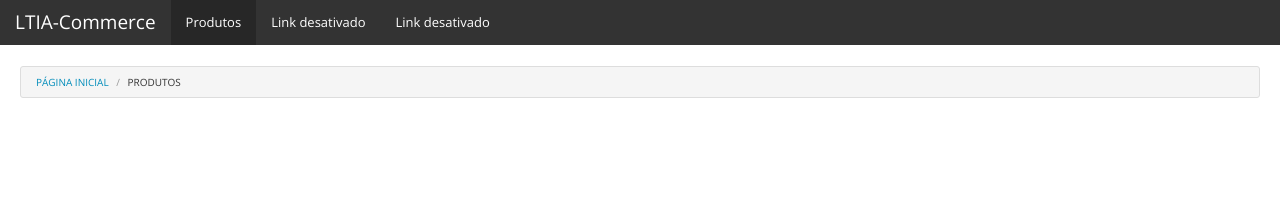
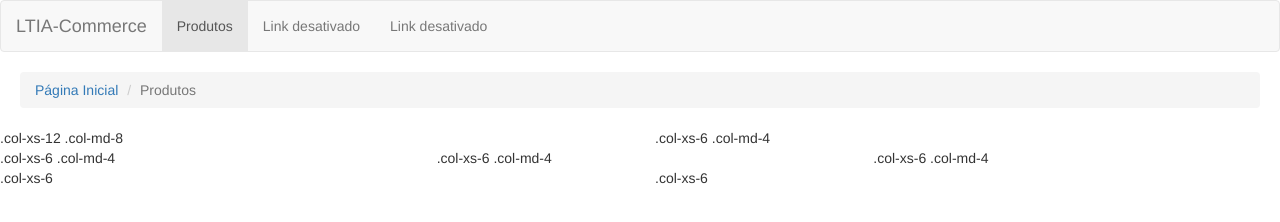
Before and after one commit to vinifig/Front-Minicurso, a plain HTML site: page index.html in a window 1280 px wide. Drawn offline with nearby package versions, Linux system fonts and the light colour scheme.

Commit message:
Ajustes bootstrap

```diff
--- a/index.html
+++ b/index.html
@@ -3,12 +3,14 @@
   <head>
     <meta charset="utf-8">
     <script src="scripts/jquery.js" type="text/javascript" charset="utf-8"></script>
+    <script src="scripts/bootstrap.min.js" type="text/javascript" charset="utf-8"></script>
     <link rel="stylesheet" href="styles/bootstrap.min.css" type="text/css" charset="utf-8">
     <script src="scripts/main.js" type="text/javascript" charset="utf-8"></script>
     <link rel="stylesheet" href="styles/style.css" type="text/css" charset="utf-8">
     <title>LTIA-Commerce</title>
   </head>
   <body>
+    <header>
       <nav class="navbar navbar-default"> <!-- Container da barra de navegação -->
         <div class="container-fluid"> <!-- Container com 100% de largura -->
           <div class="navbar-header"> <!-- Container da logo ou titulo do site -->
@@ -35,5 +37,26 @@
           <li class="active">Produtos</li> <!-- Página atual -->
         </ul>
       </nav>
+    </header>
+    <section class="body-page">
+      <!-- Stack the columns on mobile by making one full-width and the other half-width -->
+      <div class="row">
+        <div class="col-md-6">.col-xs-12 .col-md-8</div>
+        <div class="col-md-4">.col-xs-6 .col-md-4</div>
+      </div>
+
+      <!-- Columns start at 50% wide on mobile and bump up to 33.3% wide on desktop -->
+      <div class="row">
+        <div class="col-xs-6 col-md-4">.col-xs-6 .col-md-4</div>
+        <div class="col-xs-6 col-md-4">.col-xs-6 .col-md-4</div>
+        <div class="col-xs-6 col-md-4">.col-xs-6 .col-md-4</div>
+      </div>
+
+      <!-- Columns are always 50% wide, on mobile and desktop -->
+      <div class="row">
+        <div class="col-xs-6">.col-xs-6</div>
+        <div class="col-xs-6">.col-xs-6</div>
+      </div>
+    </section>
   </body>
 </html>
```
Also changed, not shown: styles/bootstrap.min.css (deleted), styles/yeti.css (renamed from styles/bootstrap.css), styles/yeti.min.css (added). Lines whose indentation alone changed are shown as unchanged.
